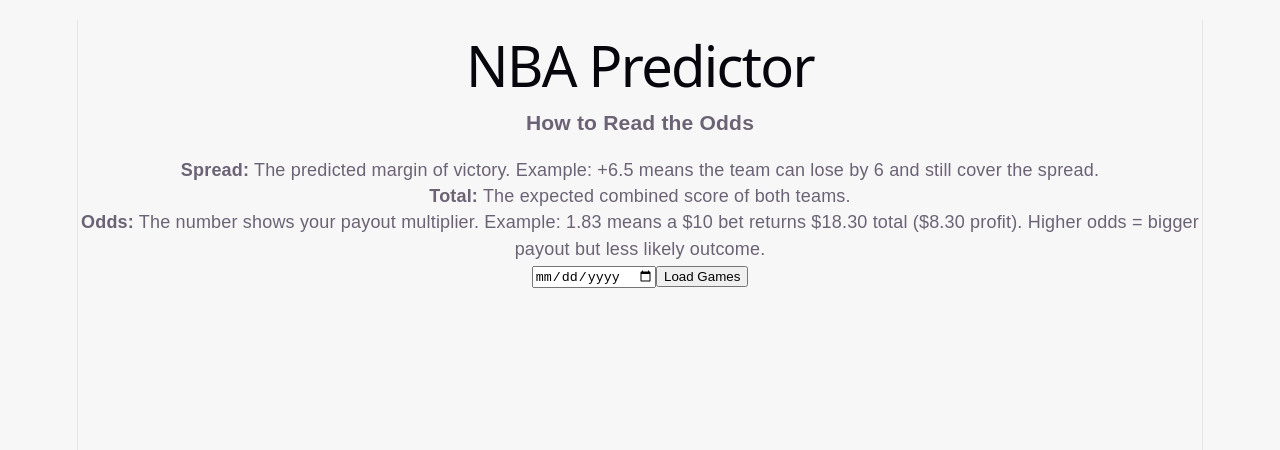
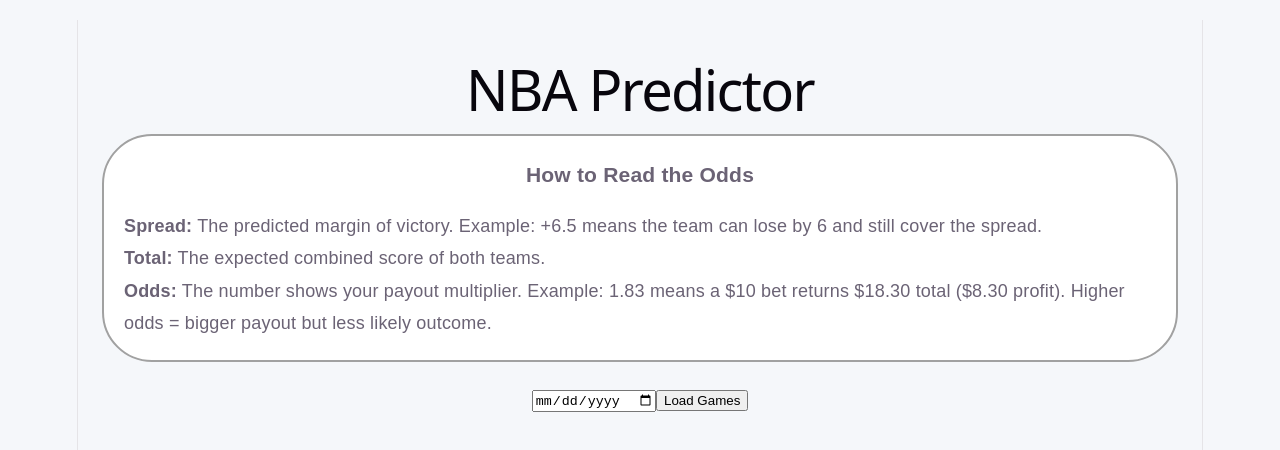
Before and after one commit to jrueter15/NBA-predictor-app, a React (Vite) app: page / in a window 1280 px wide. Shown: the top 450 px of the page. Built offline with nearby package versions, Linux system fonts and the light colour scheme.

Commit message:
Added odds legend formatting - background, padding, line spacing, text alignment, etc.

```diff
--- a/src/App.jsx
+++ b/src/App.jsx
@@ -32,6 +32,7 @@
   <div>
     <h1>NBA Predictor</h1>
 
+    <div className="odds-legend">
       <h3>How to Read the Odds</h3>
 
       <p>
@@ -48,6 +49,7 @@
         Example: 1.83 means a $10 bet returns $18.30 total ($8.30 profit).
         Higher odds = bigger payout but less likely outcome.
       </p>
+    </div>
 
     <input type="date" />
     <button onClick={loadGames}>Load Games</button>
--- a/styles.css
+++ b/styles.css
@@ -1,7 +1,31 @@
 body {
   font-family: Arial, sans-serif;
-  background: #f7f7f7;
+  background: #f5f7fa;
+  margin: 0;
   padding: 20px;
+}
+
+#root {
+  max-width: 1000px;
+  margin: 0 auto;
+  padding: 24px;
+}
+
+.odds-legend {
+  background: white;
+  padding: 20px;
+  border-radius: 50px;
+  margin-bottom: 24px;
+  border: 2px solid #a1a1a1;
+
+  text-align: left;
+  line-height: 1.8;
+}
+
+.odds-legend h3{
+  margin-top: 0;
+  margin-bottom: 16px;
+  text-align: center;
 }
 
 .game-card {
@@ -21,14 +45,6 @@
   margin-top: 6px;
 }
 
-.odds-legend {
-  background: #f4f4f4;
-  padding: 15px;
-  margin-top: 20px;
-  border-radius: 8px;
-  line-height: 1.5;
-}
-
 .insight {
   margin: 12px 0;
   padding: 12px;
```
Lines whose indentation alone changed are shown as unchanged.
